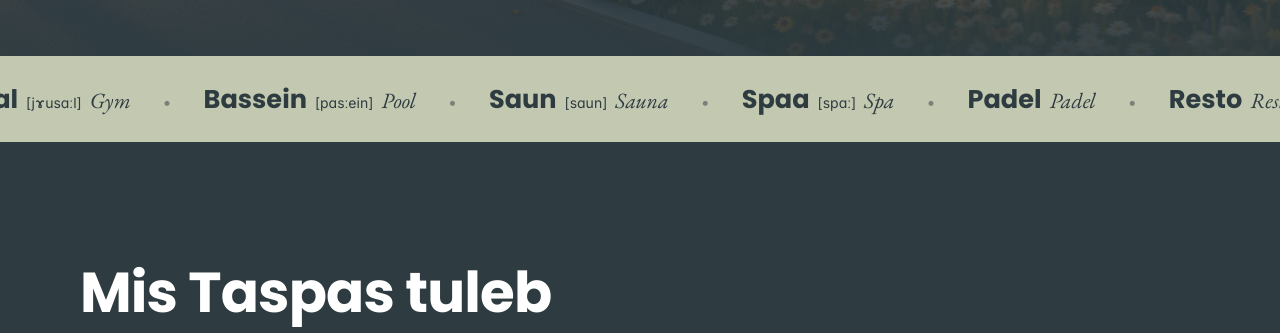
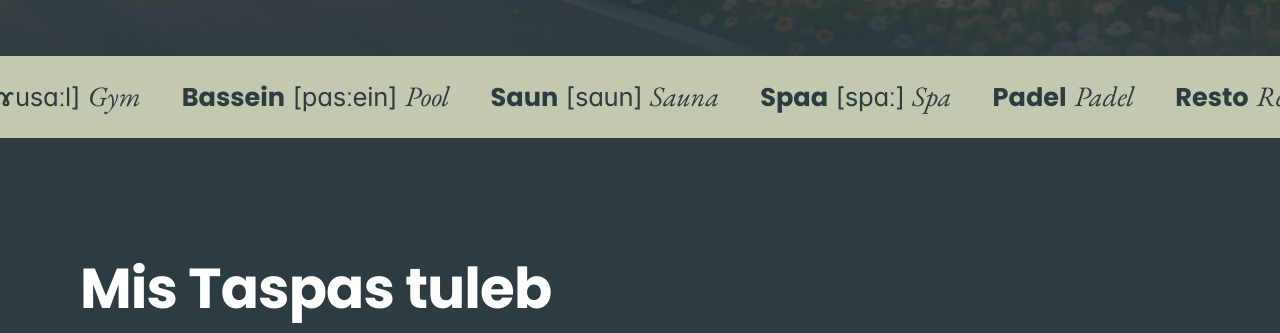
Before and after one commit to refleksou-ctrl/taspa-teaser, a plain HTML site: page index.html in a window 1280 px wide. Shown: the part 744-1077 px from the top of the page. Drawn offline with nearby package versions, Linux system fonts and the light colour scheme; a web font is replaced by a local one.

Commit message:
Name band follows the facade frieze
Pronunciation at the same size as the ET word (regular weight), EN
italic matched by cap height (1.1x), one baseline, no dot separators,
space between groups.

Co-Authored-By: Claude Opus 5.5 <noreply@anthropic.com>

```diff
--- a/styles.css
+++ b/styles.css
@@ -72,17 +72,17 @@ i { font-family: var(--sub); font-style: italic; }
 }
 
 /* NAME BAND */
-.band { background: var(--sage); overflow: hidden; padding-block: 24px; }
+/* Name band follows the facade frieze: ET bold, pronunciation regular at the same size,
+   EN italic matched by cap height — one baseline, no separators, space between groups. */
+.band { --band: clamp(20px, 2vw, 28px); background: var(--sage); overflow: hidden; padding-block: 24px; font-size: var(--band); line-height: 1.2; }
 .band__track { display: flex; white-space: nowrap; width: max-content; animation: marquee 140s linear infinite; }
-.band__group { display: flex; gap: 32px; padding-right: 32px; min-width: 100vw; flex-shrink: 0; }
-.band__group span { display: inline-flex; align-items: baseline; gap: 8px; }
-.band__group span::before { content: "•"; margin-right: 24px; opacity: .5; }
-@media (max-width: 899px) { .band__group { gap: 14px; padding-right: 14px; } .band__group span::before { margin-right: 14px; } }
+.band__group { display: flex; gap: 1.6em; padding-right: 1.6em; min-width: 100vw; flex-shrink: 0; }
+.band__group span { display: inline-flex; align-items: baseline; gap: .3em; }
 .band.is-offscreen .band__track, .signset.is-offscreen .steam path { animation-play-state: paused; }
 @keyframes marquee { from { transform: translateX(0); } to { transform: translateX(-50%); } }
-.band b { font-family: var(--head); font-size: clamp(22px, 2vw, 28px); }
-.band small { font-size: 14px; }
-.band i { font-size: clamp(20px, 1.7vw, 24px); }
+.band b { font-family: var(--head); font-size: 1em; }
+.band small { font-family: var(--body); font-weight: 400; font-size: 1em; letter-spacing: -.01em; }
+.band i { font-size: 1.1em; }
 
 /* SERVICES */
 .services { padding-block: var(--section) calc(var(--section) / 2); }
```
